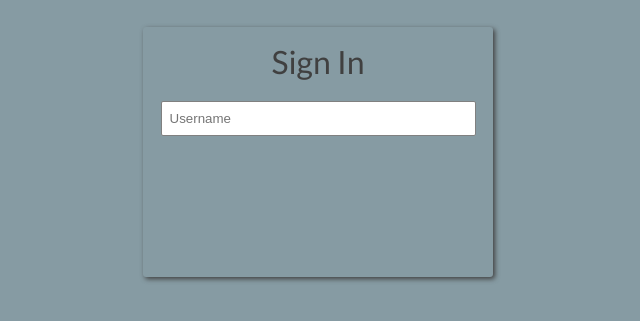
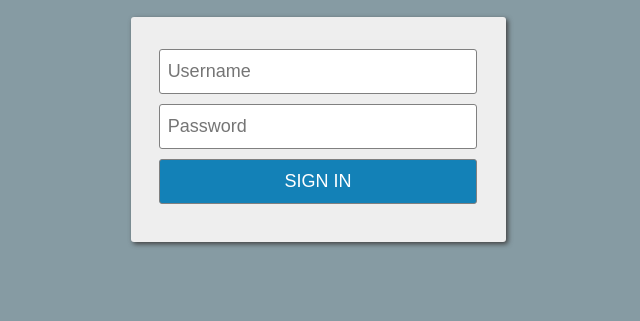
Before and after one commit to ncon5910/sciencebad, a plain HTML site: page uploader.html in a window 1280 px wide. Shown: the part 223-544 px from the top of the page, without its empty margins (322-962 px from the left). Drawn offline with Linux system fonts and the light colour scheme.

Commit message:
Lots of updates to uploader.html sign in box.

```diff
--- a/style.css
+++ b/style.css
@@ -117,12 +117,12 @@ a:hover {
 }
 
 .content h3 {
-	text-align: center;
+	text-align: left;
 }
 
 .pup {
-	display: block;
 	max-width: 100%;
+
 	height: auto;
 	margin: auto;
 }
@@ -147,28 +147,35 @@ a:hover {
 
 .sign_in_box {
 	margin: auto;
-	background-color: #869ba3;
-	width: 350px;
-	height: 250px;
+	background-color: #eeeeee;
+	display: flex;
+	justify-content: center;
+	width: 375px;
+	height: 225px;
 	border-radius: 3px;
-
 	box-shadow: 2px 2px 5px #404040;
 }
 
-.sign_in {
-	color: #404040;
-	font-weight: lighter;
-	margin: 10px;
-	padding-top:15px;
+.sign_in_form {
+	align-self: center;
 }
 
-input {
-	width: 90%;
-	height: 35px;
-	margin: 10px;
+.sign_in_form input {
+	width: 85%;
+	height: 45px;
+	margin-top: 10px;
+	margin-bottom: 0px;
 	border: 1px solid #808080;
-	border-radius: 2px;
+	border-radius: 3px;
 	padding: 0 8px;
+	font-size: 18px;
+}
+
+.button {
+	color: white;
+	background-color: #1381b7;
+	font-size: 30px;
+	border-radius: 3px;
 }
 
 footer {
--- a/uploader.html
+++ b/uploader.html
@@ -11,9 +11,10 @@
 			<img class=fp_logo src="FieldPro_TWC_LOGO_opt.png" alt="FieldPro">
 
 			<div class=sign_in_box>
-				<h1 class=sign_in>Sign In</h1>
-				<form>
+				<form class=sign_in_form>
 					<input placeholder="Username"></input>
+					<input type="password" placeholder="Password"></input>
+					<input class=button type="submit" value="SIGN IN">
 				</form>
 			</div>
 		</div>
```
